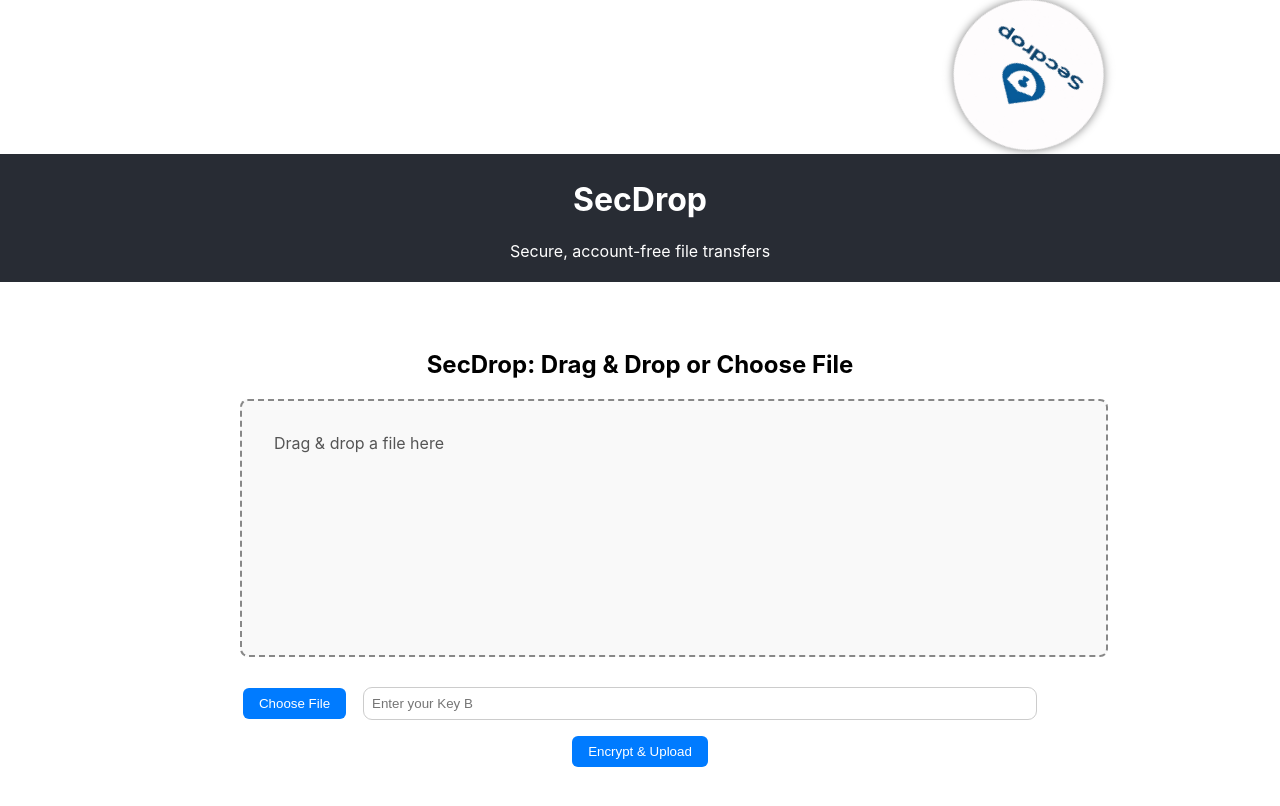
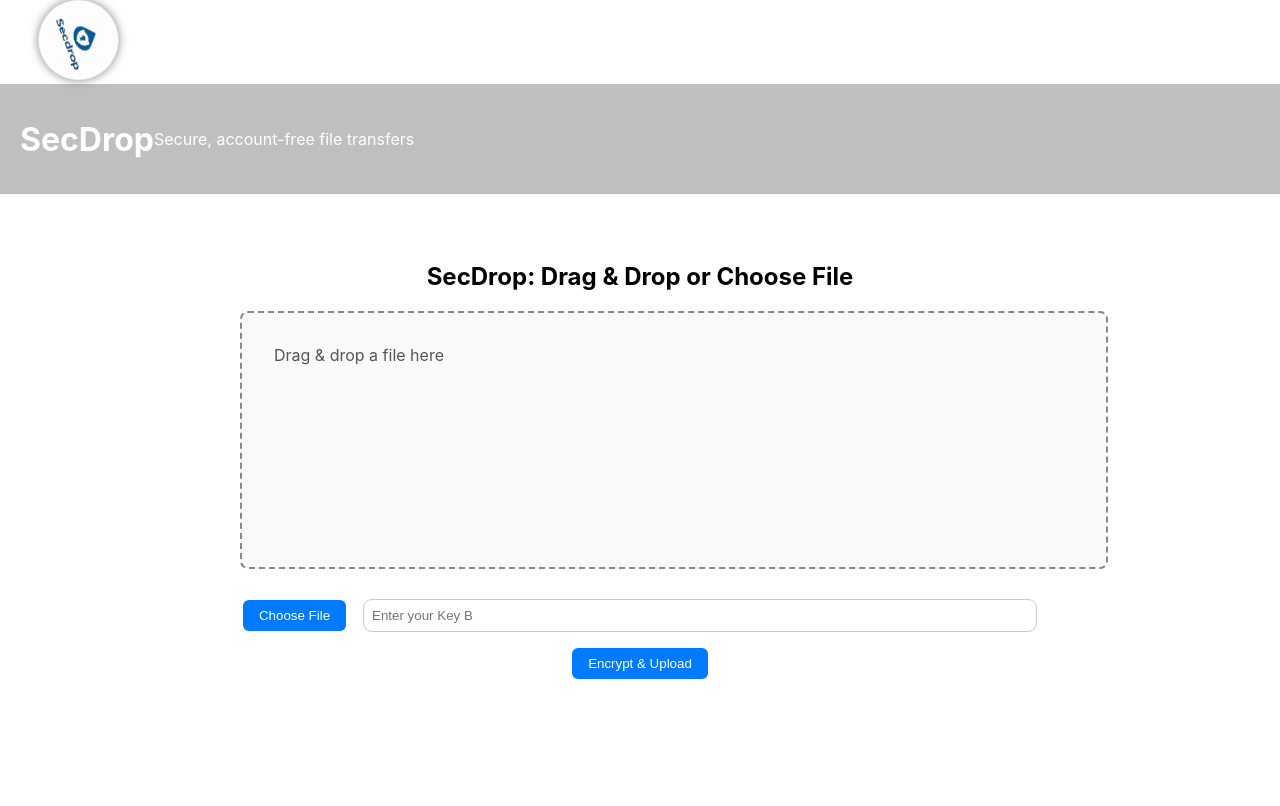
Before and after one commit to dilsidhu13/-SecDrop-Secure-File-Sharing-Web-Portal, a React (Create React App) app in the folder client/: page / in a window 1280 px wide. Shown: the top 806 px of the page. Built offline with nearby package versions, Linux system fonts and the light colour scheme.

Commit message:
Update Commit

```diff
--- a/client/src/App.css
+++ b/client/src/App.css
@@ -1,25 +1,26 @@
-.App {
-  text-align: center;
-}
-
 .App-header-text {
-
-  background-color: #282c34;
+  background-color: rgba(40, 44, 52, 0.3); /* transparent background */
   min-height: 100px;
-  display: flow-root;
+  display: flex; /* use flexbox for horizontal alignment */
+  align-items: center; /* vertically center items */
   font-size: inherit;
   color: white;
   padding: 5px 20px;
+  position: relative;
+  width: 100%;
+  top: 0;
+  left: 0;
 }
 
 .App-logo {
- height: 150px;
-  width: 150px;
-  margin-right: 1650px;
+  height: 80px;
+  width: 80px;
+  margin: 0 20px 0 0; /* space between logo and text */
   border-radius: 50%;
   box-shadow: 0 0 10px rgba(0, 0, 0, 0.5);
   background-color: #282c34;
-  animation: roll-tire 10s linear infinite;
+  animation: roll-tire 5s linear infinite;
+  position: relative;
 }
 
 @keyframes roll-tire {
@@ -27,6 +28,6 @@
     transform: translateX(0) rotate(0deg);
   }
   100% {
-    transform: translateX(1600px) rotate(360deg);
+    transform: translateX(200px) rotate(360deg); /* adjust as needed */
   }
 }
```
